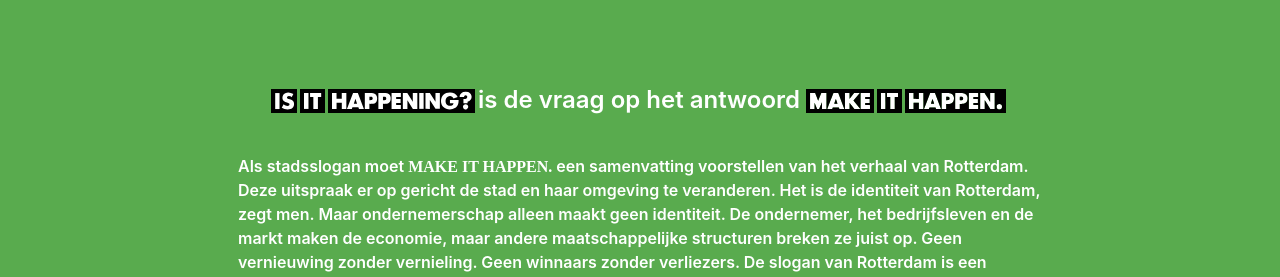
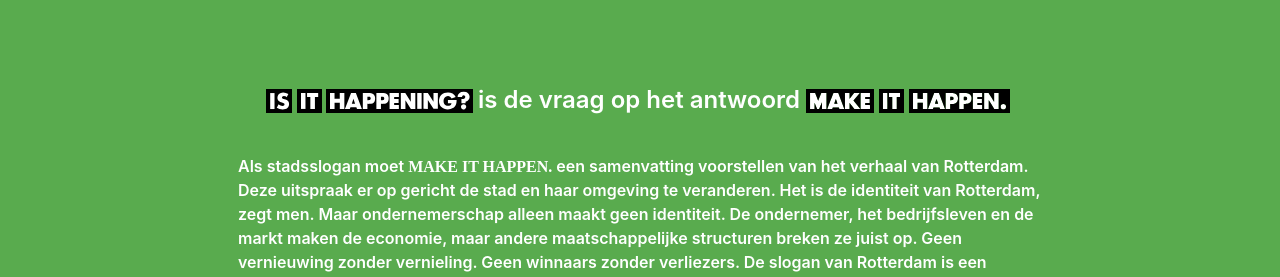
Before and after one commit to norealdirection/norealdirection.github.io, a Jekyll site: the page built from index.markdown, in a window 1280 px wide. Shown: the part 682-959 px from the top of the page. Built offline with Jekyll 4.4.1, drawn with Linux system fonts in a browser that asks for light colours.

Commit message:
Update _layout.scss

```diff
--- a/_sass/minima/_layout.scss
+++ b/_sass/minima/_layout.scss
@@ -74,7 +74,7 @@
 		font-style: normal;
 		text-transform: uppercase;
 		margin: 0px;
-		padding: 2px 0;
+		padding: 0.1rem 0;
 		border-top: 3px solid black;
 		border-bottom: 3px solid black;
 		line-height: $base-line-height;
@@ -168,7 +168,7 @@
 */
 #introduction {
 	background-color: $green-color-tertiary;
-	padding: $spacing-unit*2 0;
+	padding: $spacing-unit*2 0 $spacing-unit*2;
 	color: white;
 
 	.intro {
@@ -182,7 +182,7 @@
 		height: $futura-font-size*1.5;
 		display: inline;
 		margin: 0;
-		margin-right: $spacing-unit/8;
+		margin-right: $spacing-unit/5;
 	}
 
 	.content { /* nothing here*/ };
```
